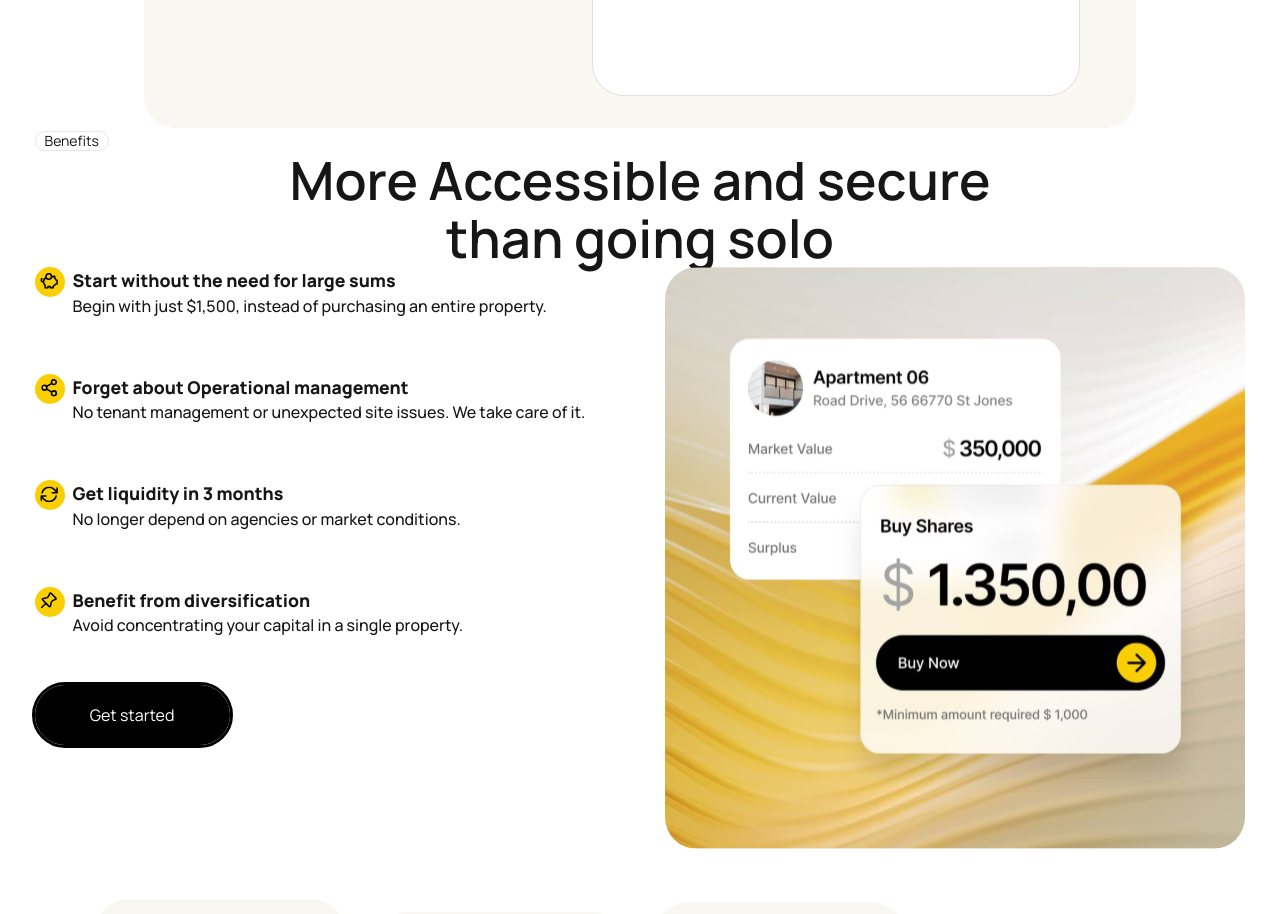
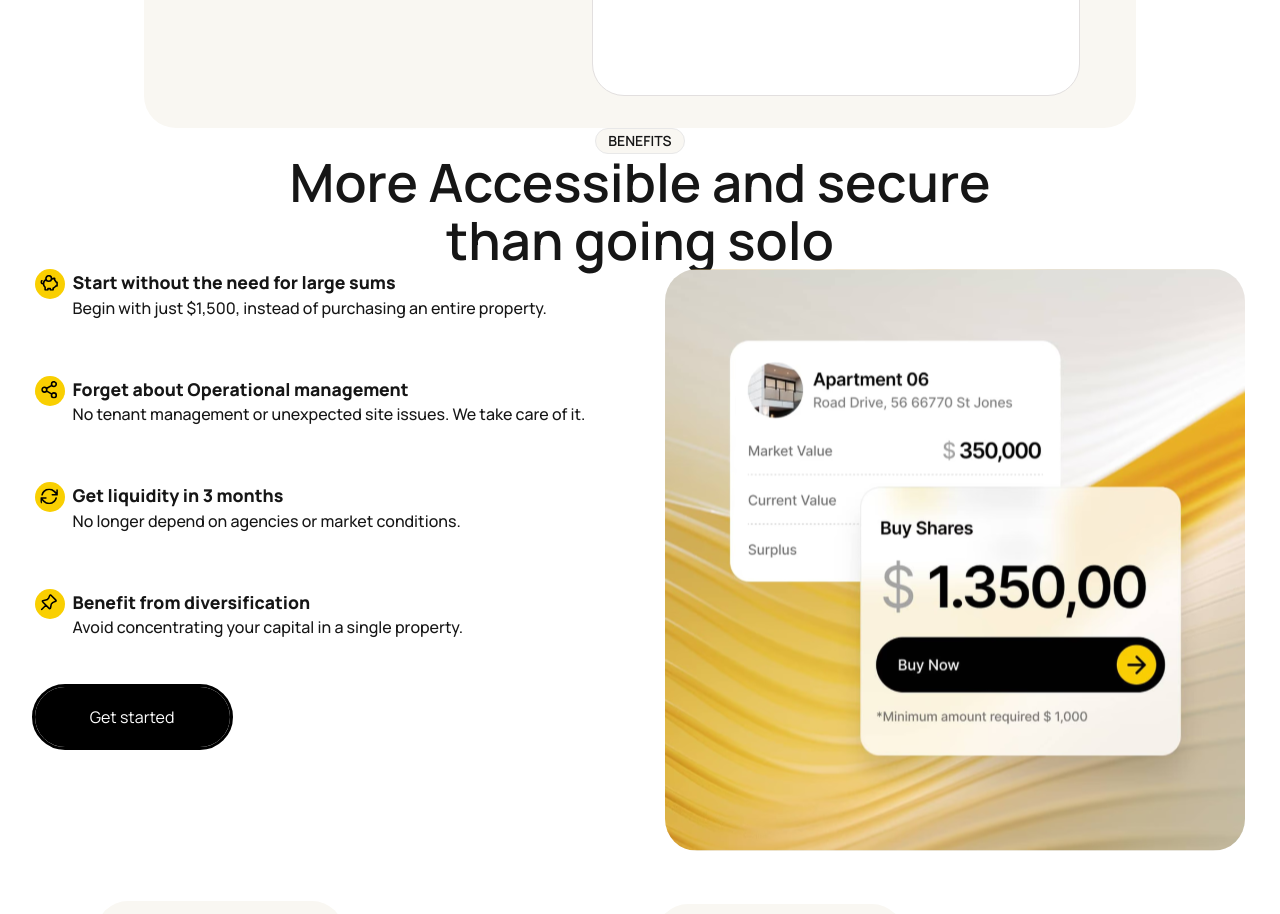
Before and after one commit to Daniel264/Slice, a Next.js app: page / in a window 1280 px wide. Shown: the part 2400-3314 px from the top of the page. Built offline with nearby package versions, Linux system fonts and the light colour scheme; a web font is replaced by a local one.

Commit message:
refactor: add more satoshi fonts

```diff
--- a/src/components/Benefits.tsx
+++ b/src/components/Benefits.tsx
@@ -1,5 +1,5 @@
 import { benefits, works } from "@/utilities/yellow-text";
-import { Badge } from "./Badge"
+import { Badge } from "./Badge";
 import { HeroSection } from "./Hero-section-Template";
 import BenefitsCards from "./BenefitsCards";
 import { images } from "@/utilities/benefits-card";
@@ -8,7 +8,9 @@ export const Benefits = () => {
     return (
         <section className="benefits-component">
             <div>
-                <Badge>Benefits</Badge>
+                <div className="badge-div">
+                    <Badge>Benefits</Badge>
+                </div>
                 <h1>
                     More Accessible and secure <br /> than going solo
                 </h1>
```
